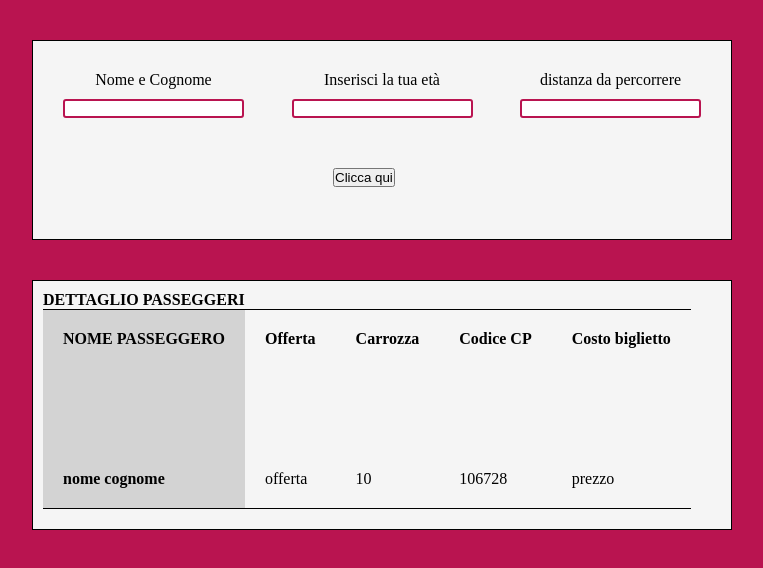
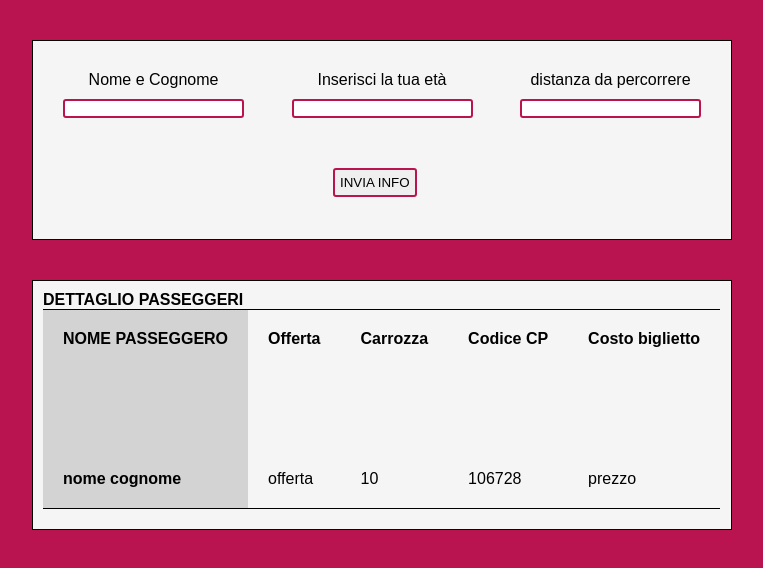
Before and after one commit to ALANOMAM/js-biglietto-treno-form, a plain HTML site: page index.html in a window 1280 px wide. Shown: the whole page, without its empty margins (8-771 px from the left). Drawn offline with Linux system fonts and the light colour scheme.

Commit message:
FINE PROGRAMMA (sistemato gli ultimi dettagli e riordinato il programma)

```diff
--- a/index.html
+++ b/index.html
@@ -27,7 +27,7 @@
 </div>
 
  <div>
-<button id="btn">Clicca qui</button>
+<button id="btn">INVIA INFO</button>
  </div>
 
   </div>
@@ -67,8 +67,6 @@
 
   </div>
 
-
-
    </div>
    <!--end biglietto-->
 
--- a/index.js
+++ b/index.js
@@ -10,6 +10,7 @@ let identità = document.querySelector("#identity")
 age.className="red"
 userId.className="red"
 distance.className="red"
+button.className="red"
 
  button.addEventListener("click",
  function(){
--- a/style.css
+++ b/style.css
@@ -6,10 +6,9 @@
 
 body{
     background-color: rgba(185, 20, 80, 1);
+    font-family: sans-serif;
 }
-.schema *{
-    border: 1px red solid;
-}
+
 /* inizio form*/
 
 .red{
@@ -18,32 +17,31 @@ body{
 }
 
 
-
 .form{
-    margin: 40px;
-    border:1px black solid ;
     width: 700px;
     height: 200px;
+    border:1px black solid ;
+    margin: 40px;
     display: flex;
     flex-direction: column;
     gap:20px;
     background-color:whitesmoke ;
 }
 .subForm{
+    padding: 30px;
     display: flex;
     justify-content:space-between;
-    padding: 30px;
 }
 
 .info{
     display: flex;
     flex-direction: column;
     align-items: center;
-
     gap: 10px;
 }
 
 button{
+    padding: 5px;
     margin-left: 300px;
 }
 
@@ -56,21 +54,21 @@ button{
 .biglietto{
     width: 700px;
     height: 250px;
+    padding: 10px;
     border: 1px solid black;
-    padding: 10px;
     margin: 40px;
     background-color: whitesmoke;
 }
 
 .subBiglietto{
+    height:200px;
     display: flex;
-    height:200px;
 }
 
 .subBiglietto div{
+    padding: 20px;
     border-top: 1px black solid;
     border-bottom: 1px black solid;
-    padding: 20px;
     display: flex;
     flex-direction: column;
     justify-content: space-between;
```
